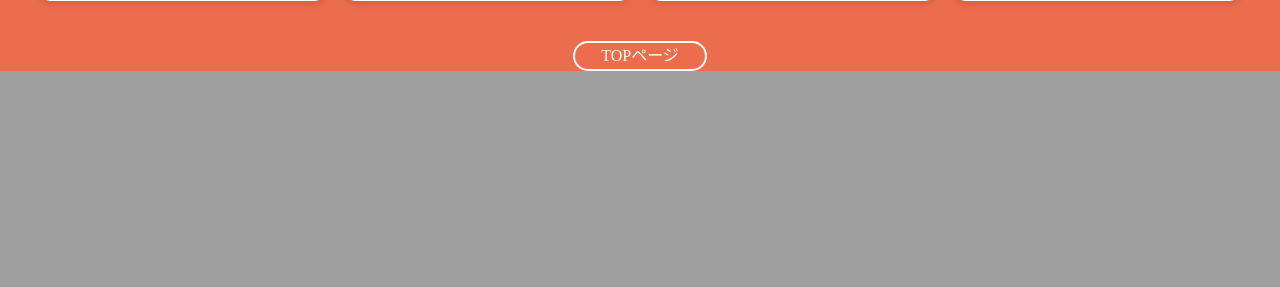
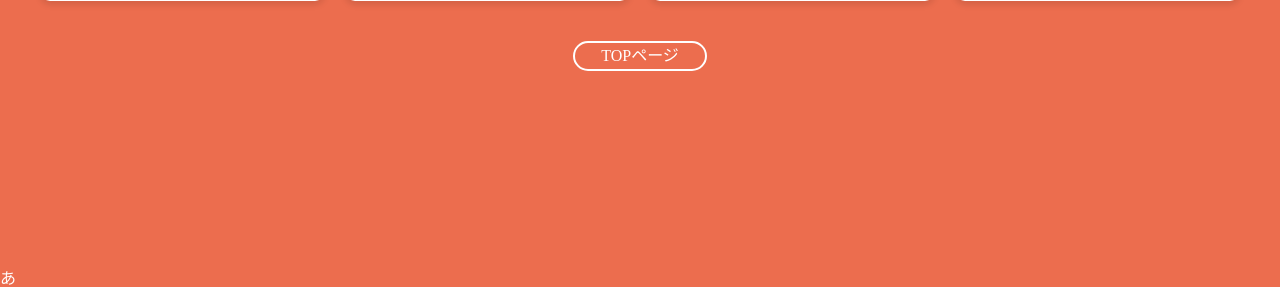
Before and after one commit to sasahara08/groupPhoenix, a Java web app: page /PlayerServlet in a window 1280 px wide. Shown: the part 1445-1732 px from the top of the page. Before the commit the page ends 1516 px from the top, so only its background shows below. Run offline with Tomcat 11, a stand-in JSP engine, Linux system fonts and the light colour scheme; the visitor is signed in with stand-in values (Sample User, id 1); data comes from the database, SQL or seed files in the repository.

Commit message:
Merge branch 'main' of https://github.com/sasahara08/groupPhoenix.git into main

```diff
--- a/src/main/webapp/mainJsp/player.jsp
+++ b/src/main/webapp/mainJsp/player.jsp
@@ -54,3 +54,4 @@
 	</div>
 </body>
 </html>
+あ
```
